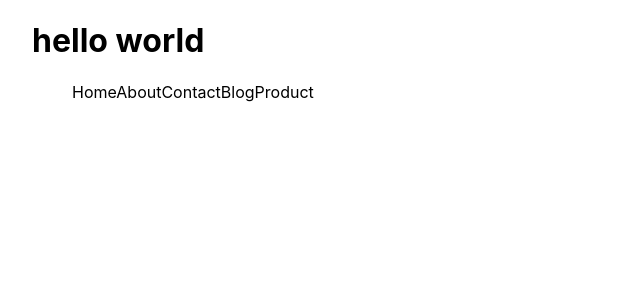
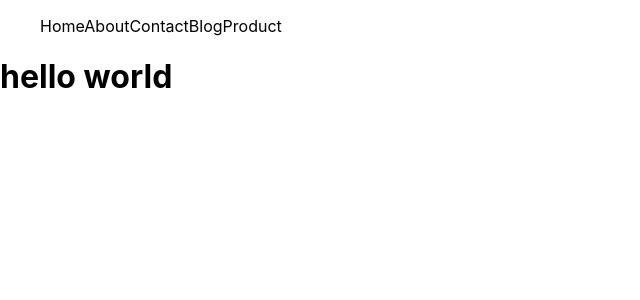
Before and after one commit to mdmitho/1st-full-Full-Next-js, a Next.js app: page / in a window 1280 px wide. Shown: the top 300 px of the page, without its empty margins (0-640 px from the left). Built offline with nearby package versions, Linux system fonts and the light colour scheme.

Commit message:
next js components

```diff
--- /dev/null
+++ b/Components/Navbar.js
@@ -0,0 +1,29 @@
+import Link from "next/link";
+
+const Navbar = () => {
+  return (
+    <div>
+      <nav>
+        <ul>
+          <Link href="/">
+            <a>Home</a>
+          </Link>
+          <Link href="/about">
+            <a>About</a>
+          </Link>
+          <Link href="/contact">
+            <a>Contact</a>
+          </Link>
+          <Link href="/blog">
+            <a>Blog</a>
+          </Link>
+          <Link href="/product">
+            <a>Product</a>
+          </Link>
+        </ul>
+      </nav>
+    </div>
+  );
+};
+
+export default Navbar;
--- a/pages/about.js
+++ b/pages/about.js
@@ -1,8 +1,10 @@
 import React from 'react';
+import Navbar from '../Components/Navbar';
 
 const About = () => {
     return (
         <div>
+            <Navbar/>
             <h1>About</h1>
         </div>
     );
--- a/pages/blog/index.js
+++ b/pages/blog/index.js
@@ -1,8 +1,10 @@
 import React from 'react';
+import Navbar from '../../Components/Navbar';
 
 const index = () => {
     return (
         <div>
+            <Navbar/>
             <h1>hello blog</h1>
         </div>
     );
--- a/pages/contact.js
+++ b/pages/contact.js
@@ -1,8 +1,10 @@
+import Navbar from "../Components/Navbar";
 
 
 const Contact = () => {
     return (
         <div>
+            <Navbar/>
             <h1>contact</h1>
         </div>
     );
--- a/pages/home.js
+++ b/pages/home.js
@@ -1,8 +1,10 @@
 import React from 'react';
+import Navbar from '../Components/Navbar';
 
 const Home = () => {
     return (
         <div>
+            <Navbar></Navbar>
             <h1>home...............</h1>
         </div>
     );
--- a/pages/index.js
+++ b/pages/index.js
@@ -1,29 +1,13 @@
-import Link from "next/link"
+
+import Navbar from '../Components/Navbar';
 import styles from '../styles/Home.module.css'
 
 export default function Home() {
   return (
-    <div className={styles.container}>
+    <div>
+      <Navbar/>
       <h1>hello world</h1>
-      <nav>
-        <ul>
-          <Link href="/">
-            <a>Home</a>
-          </Link>
-          <Link href="/about">
-            <a>About</a>
-          </Link>
-          <Link href="/contact">
-            <a>Contact</a>
-          </Link>
-          <Link href="/blog">
-            <a>Blog</a>
-          </Link>
-          <Link href="/product">
-            <a >Product</a>
-          </Link>
-        </ul>
-      </nav>
+
     </div>
   );
 }
--- a/pages/product.js
+++ b/pages/product.js
@@ -1,3 +1,4 @@
+import Navbar from "../Components/Navbar";
 
 
 
@@ -5,6 +6,7 @@
 const Product = () => {
     return (
         <div>
+            <Navbar/>
             <h1>my Priduct</h1>
         </div>
     );
```
Also changed, not shown: pages/404.js (+2 -19 lines).
